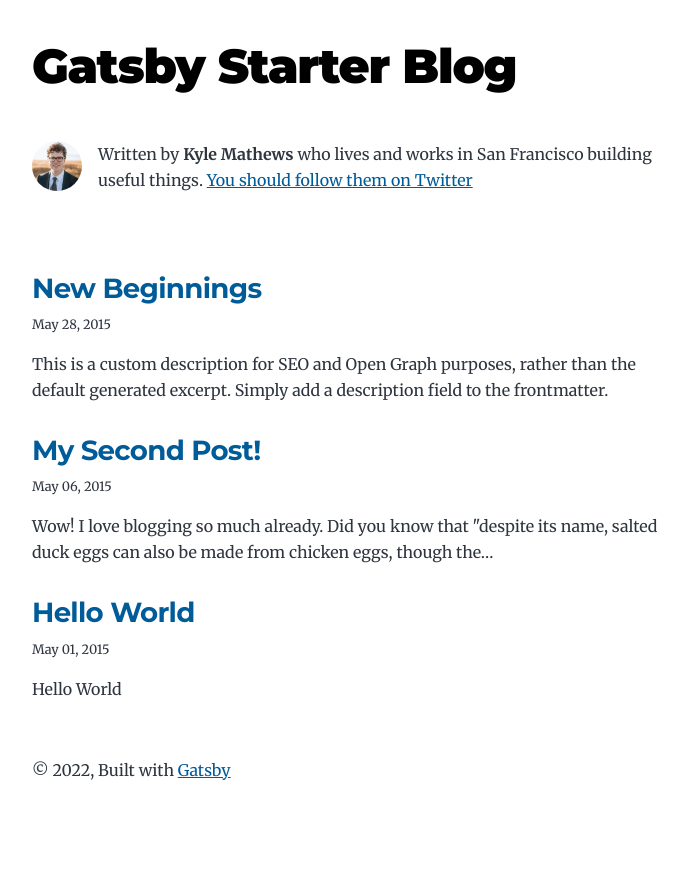
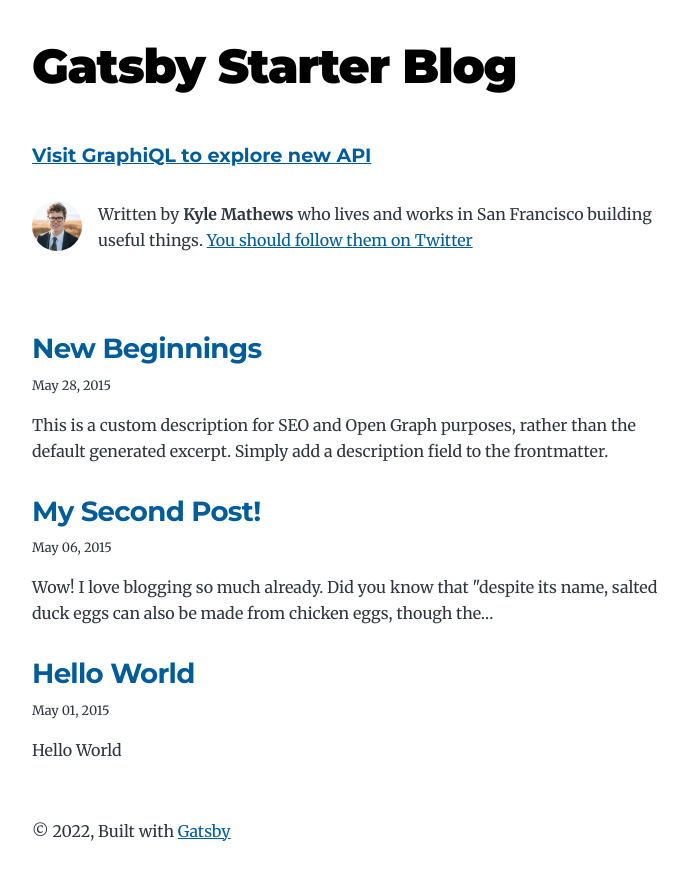
Before and after one commit to pieh/gatsby-starter-blog-new-sort-and-aggr, a Gatsby site: page / in a window 1280 px wide. Shown: the whole page, without its empty margins (292-980 px from the left). Before the commit the page ends 846 px from the top, so only its background shows below. Built offline with nearby package versions, Linux system fonts and the light colour scheme; Gatsby itself is replaced by a stand-in of ours.

Commit message:
Add link to GraphiQL with example query using sort and aggregation fields on each page

```diff
--- a/src/components/layout.js
+++ b/src/components/layout.js
@@ -23,6 +23,12 @@ const Layout = ({ location, title, children }) => {
   return (
     <div className="global-wrapper" data-is-root-path={isRootPath}>
       <header className="global-header">{header}</header>
+      <a
+        className="link-graphiql"
+        href="/___graphql?query=%7B%0A%20%20allMarkdownRemark(sort%3A%20%7Bfrontmatter%3A%20%7Bdate%3A%20DESC%7D%7D)%20%7B%0A%20%20%20%20nodes%20%7B%0A%20%20%20%20%20%20fields%20%7B%0A%20%20%20%20%20%20%20%20slug%0A%20%20%20%20%20%20%7D%0A%20%20%20%20%20%20frontmatter%20%7B%0A%20%20%20%20%20%20%20%20date(formatString%3A%20%22MMMM%20DD%2C%20YYYY%22)%0A%20%20%20%20%20%20%20%20title%0A%20%20%20%20%20%20%7D%0A%20%20%20%20%7D%0A%20%20%20%20totalTimeToRead%3A%20sum(field%3A%20%7BtimeToRead%3A%20SELECT%7D)%0A%20%20%20%20group(field%3A%20%7BtimeToRead%3A%20SELECT%7D)%20%7B%0A%20%20%20%20%20%20field%0A%20%20%20%20%20%20fieldValue%0A%20%20%20%20%20%20nodes%20%7B%0A%20%20%20%20%20%20%20%20frontmatter%20%7B%0A%20%20%20%20%20%20%20%20%20%20title%0A%20%20%20%20%20%20%20%20%7D%0A%20%20%20%20%20%20%7D%0A%20%20%20%20%7D%0A%20%20%7D%0A%7D%0A"
+      >
+        Visit GraphiQL to explore new API
+      </a>
       <main>{children}</main>
       <footer>
         © {new Date().getFullYear()}, Built with
--- a/src/style.css
+++ b/src/style.css
@@ -331,3 +331,11 @@ a:focus {
     list-style-position: inside;
   }
 }
+
+.link-graphiql {
+  font-weight: var(--fontWeight-bold);
+  font-family: var(--font-heading);
+  font-size: var(--fontSize-2);
+  margin-bottom: var(--spacing-8);
+  display: block;
+}
```
